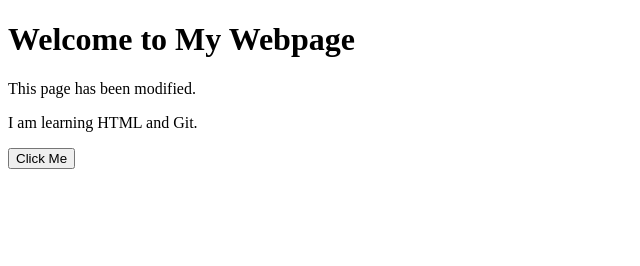
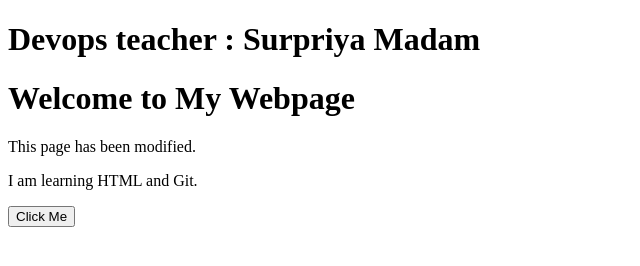
Before and after one commit to DarshanG256/DevopsLab, a plain HTML site: page index.html in a window 1280 px wide. Shown: the whole page, without its empty margins (0-640 px from the left). Drawn offline with Linux system fonts and the light colour scheme.

Commit message:
fourth Commit

```diff
--- a/index.html
+++ b/index.html
@@ -2,6 +2,7 @@
 <html>
 <head>
     <title>My Updated Webpage</title>
+    <h1> Devops teacher : Surpriya Madam
 </head>
 <body>
     <h1>Welcome to My Webpage</h1>
```
